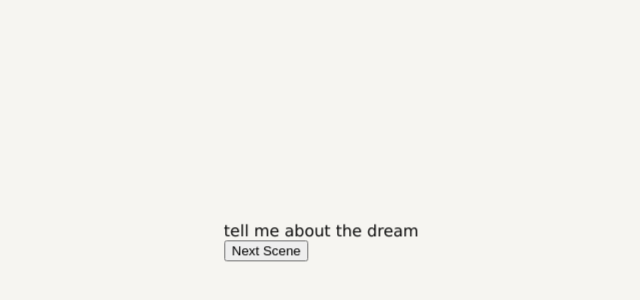
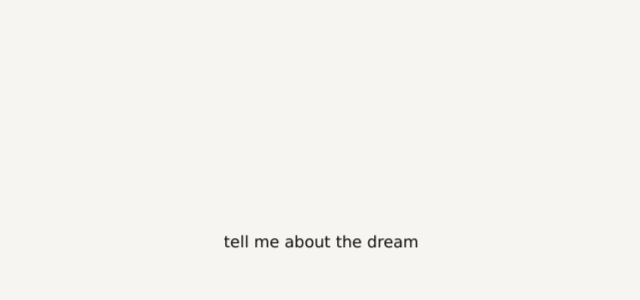
Before and after one commit to kahmeeah/scheherazade, a React (Vite) app: page / in a window 1280 px wide. Shown: the part 158-458 px from the top of the page, without its empty margins (318-958 px from the left). Built offline with nearby package versions, Linux system fonts and the light colour scheme.

Commit message:
animate tell me & dream texts

```diff
--- /dev/null
+++ b/src/scenes/01scene.css
@@ -0,0 +1,26 @@
+.scene-01 {
+  width: 100%;
+  height: 100%;
+  display: flex;
+  flex-direction: column;
+  align-items: center;
+  justify-content: center;
+  /* align-self: start;  */
+}
+
+
+.scene-01 button {
+  padding: 0.5rem 1.25rem;
+  border: 1px solid #0d0d0d;
+  background: transparent;
+  cursor: pointer;
+}
+
+.scene-01 #tell, .scene-01 #dream{
+    cursor: pointer;
+}
+
+span{
+    all: unset;
+    display: inline-block;
+}
--- a/src/scenes/01scene.jsx
+++ b/src/scenes/01scene.jsx
@@ -1,8 +1,56 @@
+import { useRef } from 'react';
+import './01scene.css'
+import gsap from 'gsap';
+
 export default function Scene_01({ next }) {
+    // iniate variables
+    const tellRef = useRef(null)
+    const dreamRef = useRef(null)
+
+    gsap.ticker.fps(6); // wow u can change 'fps' in gsap
+
+
+    // function to animate the 'tell me' text falling
+    const handleTellFall = () => {
+        gsap.to(tellRef.current,{
+            y: 120,
+            rotation: -6,
+            opacity: 0,
+            duration: 1,
+            ease: 'power2.in',
+        })
+    }
+
+    // function to animate the 'dream' text falling
+    const handleDreamFall = () => {
+        gsap.to(dreamRef.current,{
+            y: 120,
+            rotation: 6,
+            opacity: 0,
+            duration: 1,
+            ease: 'power2.in',
+        })
+    }
+
+
   return (
-    <section className="scene">
-      <div>tell me about the dream</div>
-      <button onClick={next}>Next Scene</button>
+    <section className="scene scene-01">
+      <div>
+        <span
+        id='tell'
+        ref={tellRef} // set variable
+        onClick={handleTellFall} // call handleTellFall on click
+        >tell me</span>
+
+      {' '}about the {' '}
+
+      <span
+      id='dream'
+      ref={dreamRef} // set variable
+      onClick={handleDreamFall} // call handleDreamFall on click
+      >dream</span>
+        </div>
+      {/* <button onClick={next}>Next Scene</button> */}
     </section>
   );
 }
```
